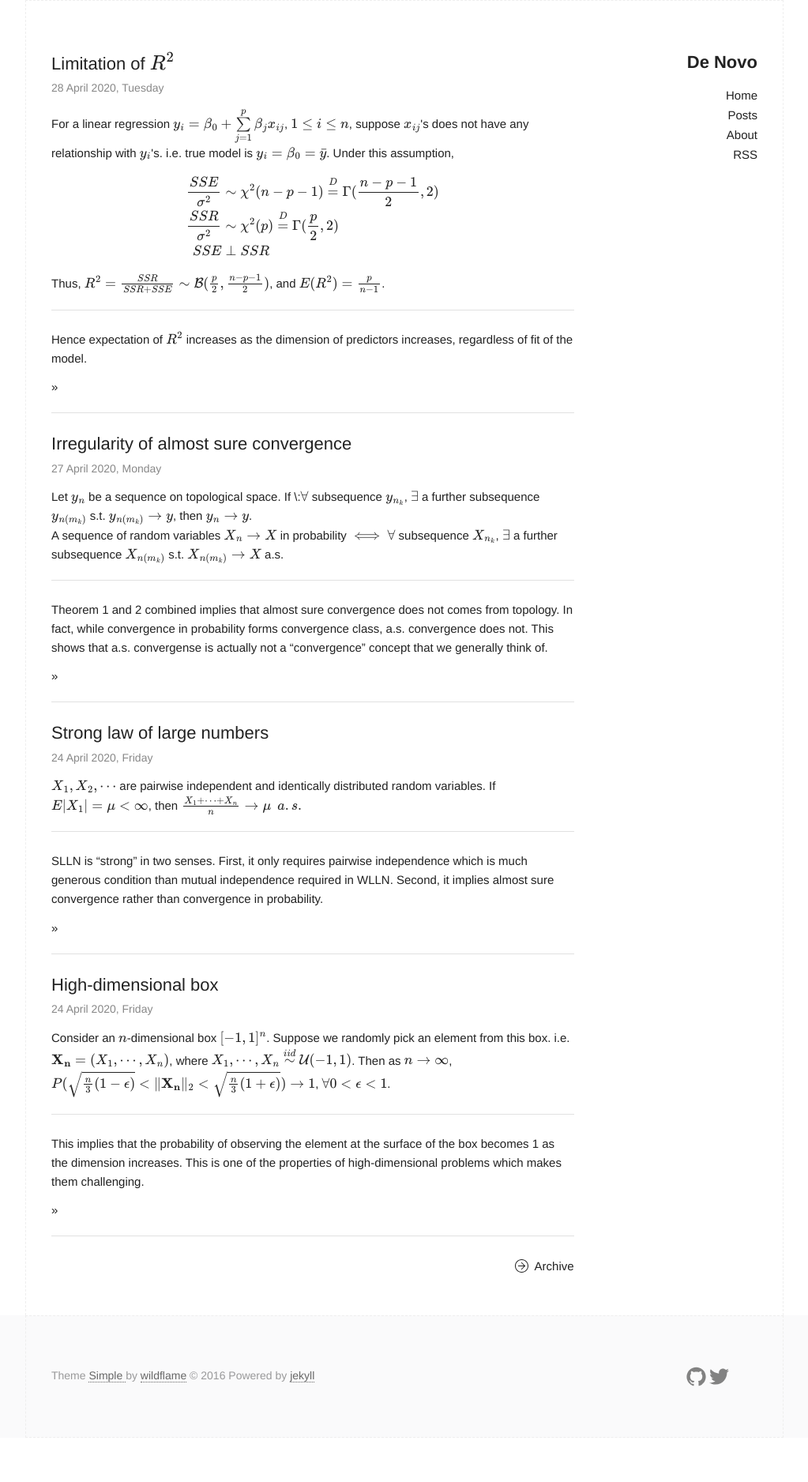
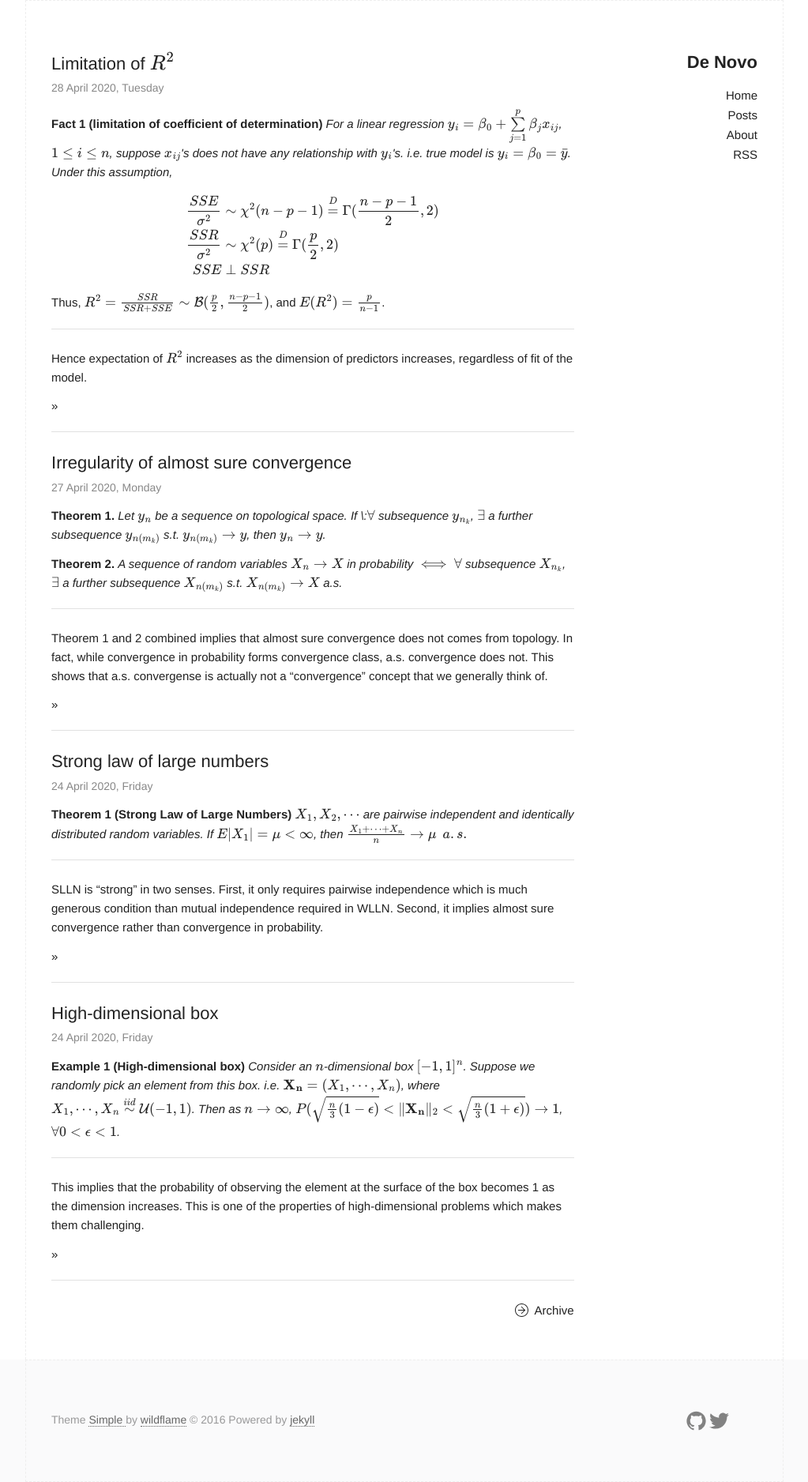
Before and after one commit to naturale0/naturale0.github.io, a Jekyll site: the page built from index.html, in a window 1280 px wide. Shown: the whole page at 79% size, without its empty margins (128-1151 px from the left). Built offline with Jekyll 4.4.1, drawn with Linux system fonts in a browser that asks for light colours; formulas are drawn with MathJax 3; before the commit the page ends 1820 px from its top, so only the background shows below that.

Commit message:
fix styles

```diff
--- a/_sass/_base.scss
+++ b/_sass/_base.scss
@@ -448,3 +448,126 @@ blockquote {
   border-left: 3px solid #D0E5F2;
   font-size: 1.3rem;
 }
+
+
+/* theorem */
+body {
+  counter-reset: theorem;
+  counter-reset: definition;
+  counter-reset: fact;
+  counter-reset: remark;
+  counter-reset: example;
+  counter-reset: proposition;
+  counter-reset: lemma;
+}
+
+.theorem {
+  display: block;
+  margin: 12px 0;
+  font-style: italic;
+  counter-increment: theorem
+}
+.theorem:before {
+  content: "Theorem " counter(theorem) ". ";
+  font-weight: bold;
+  font-style: normal;
+}
+.theorem[text]:before {
+  content: "Theorem " counter(theorem) " (" attr(text) ") ";
+}
+
+.fact {
+  display: block;
+  margin: 12px 0;
+  font-style: italic;
+  counter-increment: fact
+}
+.fact:before {
+  content: "Fact " counter(fact) ". ";
+  font-weight: bold;
+  font-style: normal;
+}
+.fact[text]:before {
+  content: "Fact " counter(fact) " (" attr(text) ") ";
+}
+
+.remark {
+  display: block;
+  margin: 12px 0;
+  font-style: italic;
+  counter-increment: remark
+}
+.remark:before {
+  content: "Remark " counter(remark) ". ";
+  font-weight: bold;
+  font-style: normal;
+}
+.remark[text]:before {
+  content: "Remark " counter(remark) " (" attr(text) ") ";
+}
+
+.prop {
+  display: block;
+  margin: 12px 0;
+  font-style: italic;
+  counter-increment: prop
+}
+.prop:before {
+  content: "Proposition " counter(prop) ". ";
+  font-weight: bold;
+  font-style: normal;
+}
+.prop[text]:before {
+  content: "Proposition " counter(prop) " (" attr(text) ") ";
+}
+
+.example {
+  display: block;
+  margin: 12px 0;
+  font-style: italic;
+  counter-increment: example
+}
+.example:before {
+  content: "Example " counter(example) ". ";
+  font-weight: bold;
+  font-style: normal;
+}
+.example[text]:before {
+  content: "Example " counter(example) " (" attr(text) ") ";
+}
+
+.lemma {
+  display: block;
+  margin: 12px 0;
+  font-style: italic;
+  counter-increment: lemma
+}
+.lemma:before {
+  content: "Lemma. ";
+  font-weight: bold;
+  font-style: normal;
+}
+.proof {
+  display: block;
+  margin: 12px 0;
+  font-style: normal;
+}
+.proof:before {
+  content: "(Proof) ";
+  font-style: italic;
+}
+.proof:after {
+  content: "\25FC";
+  float:right;
+}
+.definition {
+  display: block;
+  margin: 12px 0;
+  font-style: normal;
+  counter-increment: definition
+}
+.definition:before {
+  content: "Definition. ";
+  font-weight: bold;
+  font-style: normal;
+}
```
